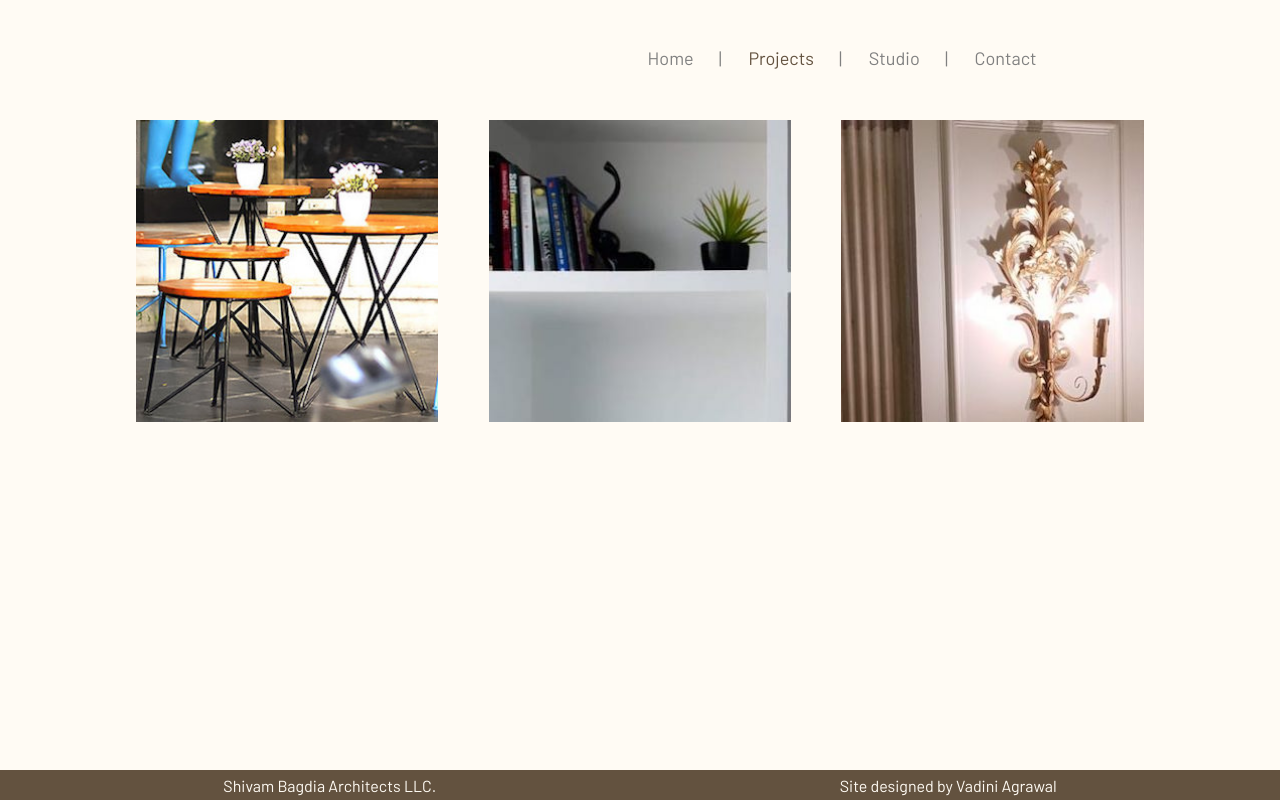
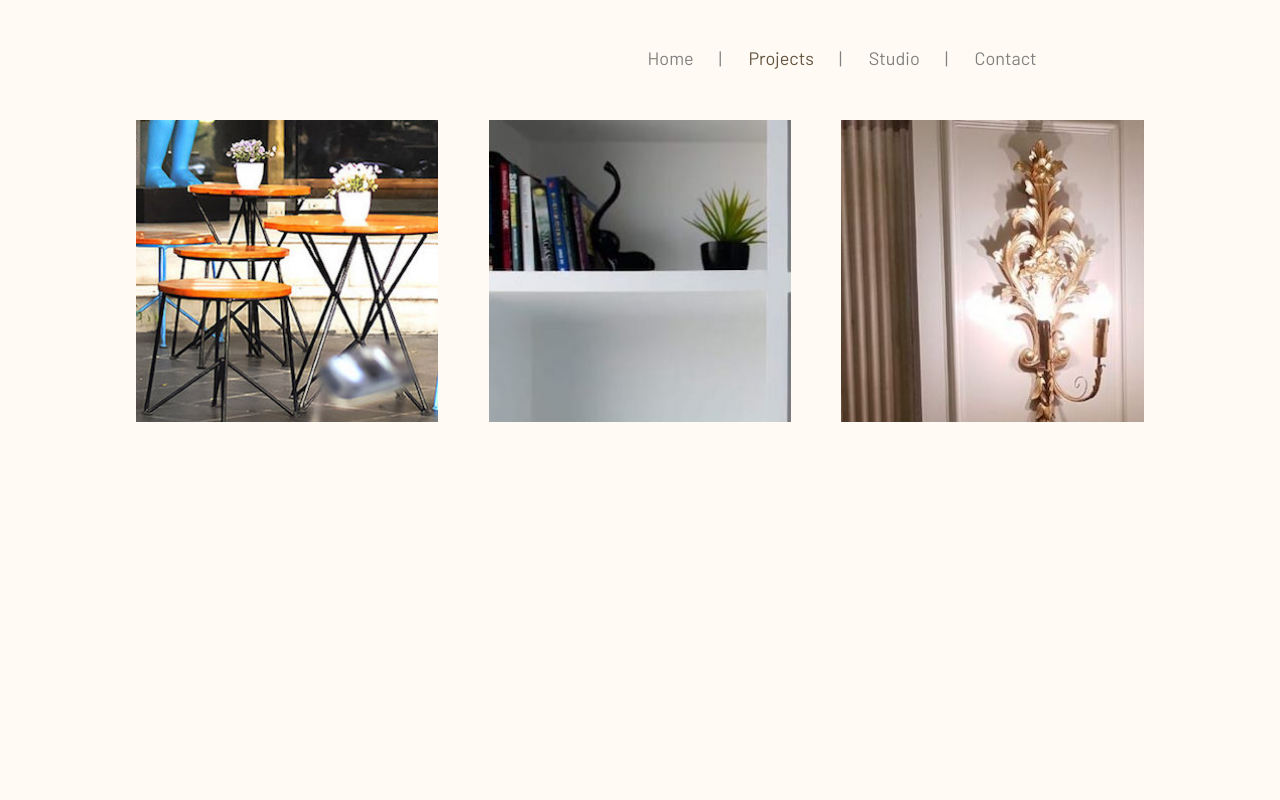
Before and after one commit to vadini-agrawal/Shivam-Bagdia-Architecture, a plain HTML site: page projects.html in a window 1280 px wide. Drawn offline with nearby package versions, Linux system fonts and the light colour scheme.

Commit message:
Removed bottom tab from Projects page
Upon clients request removed footer from Projects page

```diff
--- a/projects.html
+++ b/projects.html
@@ -88,7 +88,7 @@
 <div class="row filler"> </div>
 <div class="row filler"> </div>
 
-<div id="stick" class="footer row container-fluid">
+<!--<div id="stick" class="footer row container-fluid">
   <div class="col-md-2 col-xs-0 col-sm-0"> </div>
   <div class="col-md-4 col-xs-6 col-sm-6">
     <h6> Shivam Bagdia Architects LLC. </h6>
@@ -97,7 +97,7 @@
     <h6> Site designed by Vadini Agrawal </h6>
   </div>
   <div class="col-md-2 col-xs-0 col-sm-0"> </div>
-</div>
+</div> -->
 
 
 </body>
```
